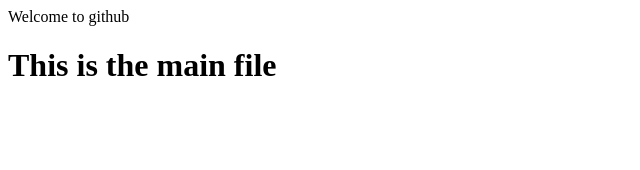
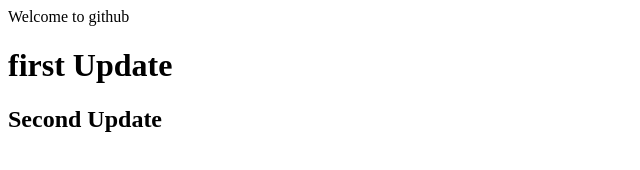
Before and after one commit to shivam2018mca/test, a plain HTML site: page index.html in a window 1280 px wide. Shown: the whole page, without its empty margins (0-640 px from the left). Drawn offline with Linux system fonts and the light colour scheme.

Commit message:
Update index.html
added h2 tag

```diff
--- a/index.html
+++ b/index.html
@@ -3,7 +3,8 @@
     <title>File Creation in Github</title>
     <body>
       <p>Welcome to github</p>
-      <h1>This is the main file</h1>
+      <h1>first Update</h1>
+      <h2>Second Update</h2>
     </body>
   </head>
 </html>
```
